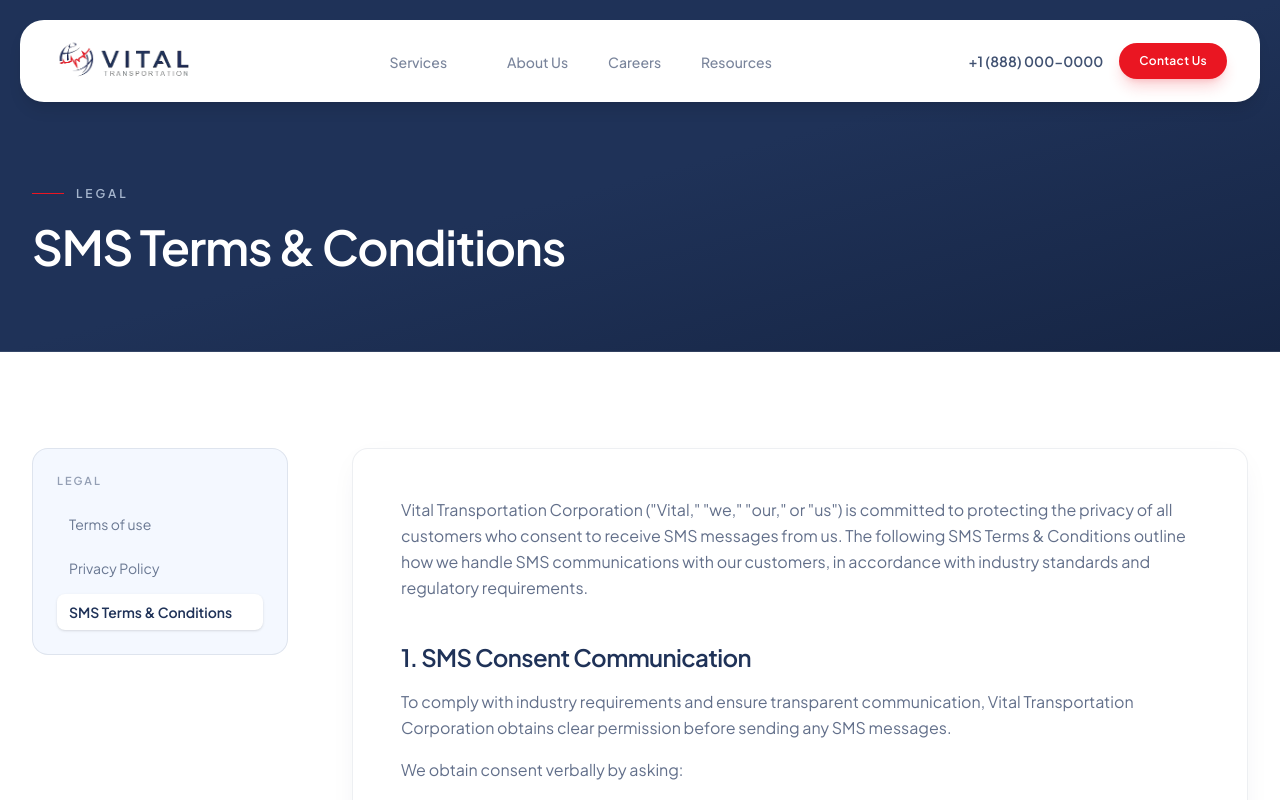
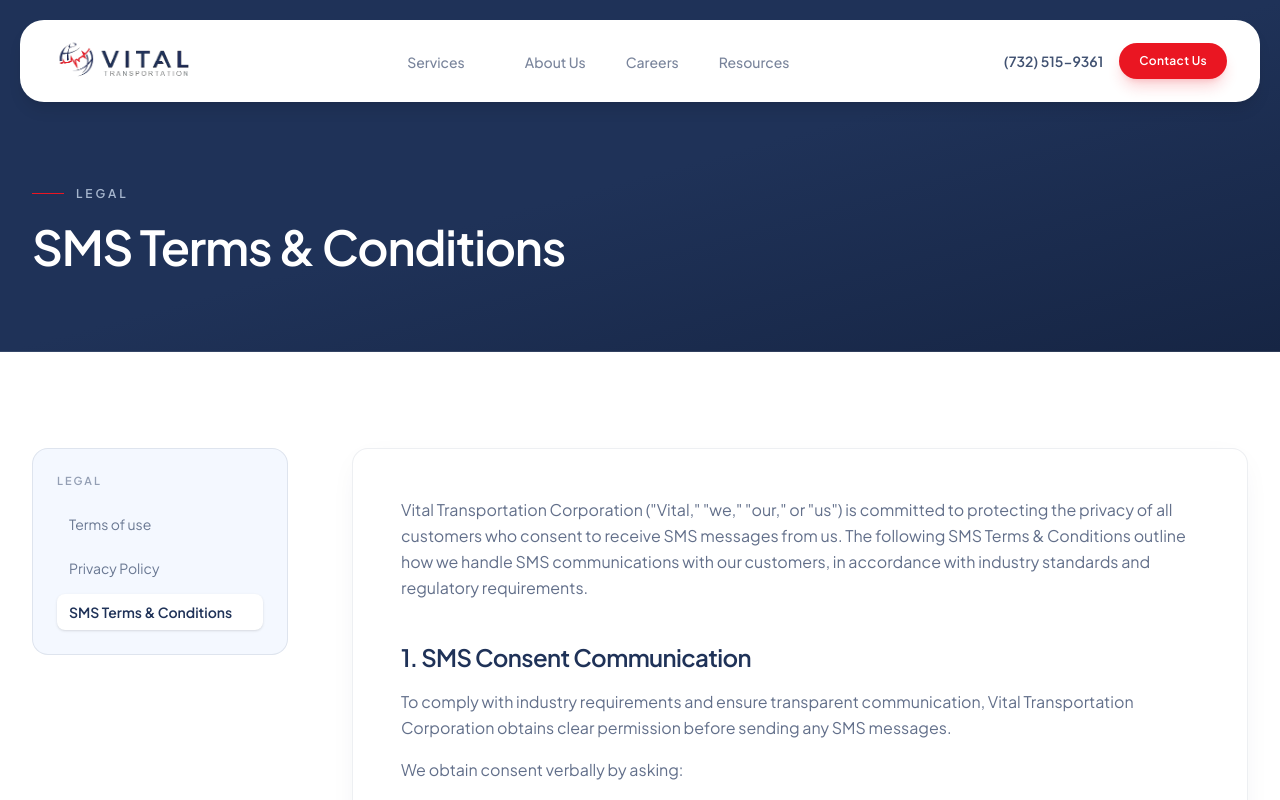
Before and after one commit to YoussefShafiq/VTC, a React (Vite) app: page /legal/sms-terms in a window 1280 px wide. Shown: the top 800 px of the page. Built offline with nearby package versions, Linux system fonts and the light colour scheme; some icons are missing.

Commit message:
Update company contact details, refine service routes, and sort services list for improved organization

```diff
--- a/src/data/content.js
+++ b/src/data/content.js
@@ -2,10 +2,10 @@ export const company = {
   name: 'Vital Transportation Corp.',
   shortName: 'Vital',
   tagline: 'Asset-based logistics with personal accountability.',
-  phone: '+1 (888) 000-0000',
+  phone: '(732) 515-9361',
   email: 'info@vitaltransport.com',
   address: {
-    line1: '91 New England Ave',
+    line1: '91 New England Avenue',
     city: 'Piscataway',
     state: 'NJ',
     zip: '08854',
@@ -15,7 +15,7 @@ export const company = {
 
 export const routes = {
   home: '/',
-  services: '/#services',
+  services: '/services',
   about: '/about',
   careers: '/careers',
   resources: '/resources',
@@ -272,7 +272,7 @@ export const services = [
       'Customer-specific SOP development',
     ],
   },
-]
+].sort((a, b) => a.title.localeCompare(b.title));
 
 export const whyVital = {
   title: 'Why is it Vital?',
--- a/src/pages/home/sections/Services.jsx
+++ b/src/pages/home/sections/Services.jsx
@@ -16,9 +16,8 @@ function ServiceContent({ service, index, isActive }) {
   return (
     <article
       id={service.id}
-      className={`absolute inset-0 overflow-hidden rounded-2xl border border-twilightIndigo/10 bg-white shadow-sm transition-all duration-500 ease-out ${
-        isActive ? 'z-10 opacity-100' : 'pointer-events-none z-0 opacity-0'
-      }`}
+      className={`absolute inset-0 overflow-hidden rounded-2xl border border-twilightIndigo/10 bg-white shadow-sm transition-all duration-500 ease-out ${isActive ? 'z-10 opacity-100' : 'pointer-events-none z-0 opacity-0'
+        }`}
       aria-hidden={!isActive}
     >
       <div className="grid h-full grid-rows-[8.5rem_1fr] lg:grid-cols-2 lg:grid-rows-1">
@@ -210,11 +209,10 @@ export default function Services() {
                       key={service.id}
                       type="button"
                       onClick={() => scrollToStep(index)}
-                      className={`shrink-0 transition-all duration-300 lg:shrink lg:rounded-xl lg:border lg:px-3 lg:py-2.5 lg:text-left ${
-                        activeIndex === index
-                          ? 'flex h-9 w-9 items-center justify-center rounded-full bg-twilightIndigo text-xs font-bold text-white lg:h-auto lg:w-auto lg:rounded-xl lg:border-racingRed/30 lg:bg-twilightIndigo lg:text-sm lg:font-semibold lg:shadow-md'
-                          : 'flex h-9 w-9 items-center justify-center rounded-full border border-twilightIndigo/15 bg-aliceBlue/30 text-xs font-bold text-twilightIndigo lg:h-auto lg:w-auto lg:rounded-xl lg:border-transparent lg:bg-transparent lg:font-semibold lg:hover:bg-aliceBlue/40'
-                      }`}
+                      className={`shrink-0 transition-all duration-300 lg:shrink lg:rounded-xl lg:border lg:px-3 lg:py-2.5 lg:text-left ${activeIndex === index
+                        ? 'flex h-9 w-9 items-center rounded-full bg-twilightIndigo text-xs font-bold text-white lg:h-auto lg:w-auto lg:rounded-xl lg:border-racingRed/30 lg:bg-twilightIndigo lg:text-sm lg:font-semibold lg:shadow-md'
+                        : 'flex h-9 w-9 items-center rounded-full border border-twilightIndigo/15 bg-aliceBlue/30 text-xs font-bold text-twilightIndigo lg:h-auto lg:w-auto lg:rounded-xl lg:border-transparent lg:bg-transparent lg:font-semibold lg:hover:bg-aliceBlue/40'
+                        }`}
                       aria-current={activeIndex === index ? 'true' : undefined}
                       aria-label={service.title}
                     >
@@ -225,7 +223,7 @@ export default function Services() {
                 </nav>
               </div>
 
-            <AnimateOnScroll variant="scaleUp" className="services-panel relative">
+              <AnimateOnScroll variant="scaleUp" className="services-panel relative">
                 {services.map((service, index) => (
                   <ServiceContent
                     key={service.id}
@@ -234,7 +232,7 @@ export default function Services() {
                     isActive={activeIndex === index}
                   />
                 ))}
-            </AnimateOnScroll>
+              </AnimateOnScroll>
             </div>
           </div>
         </div>
```
